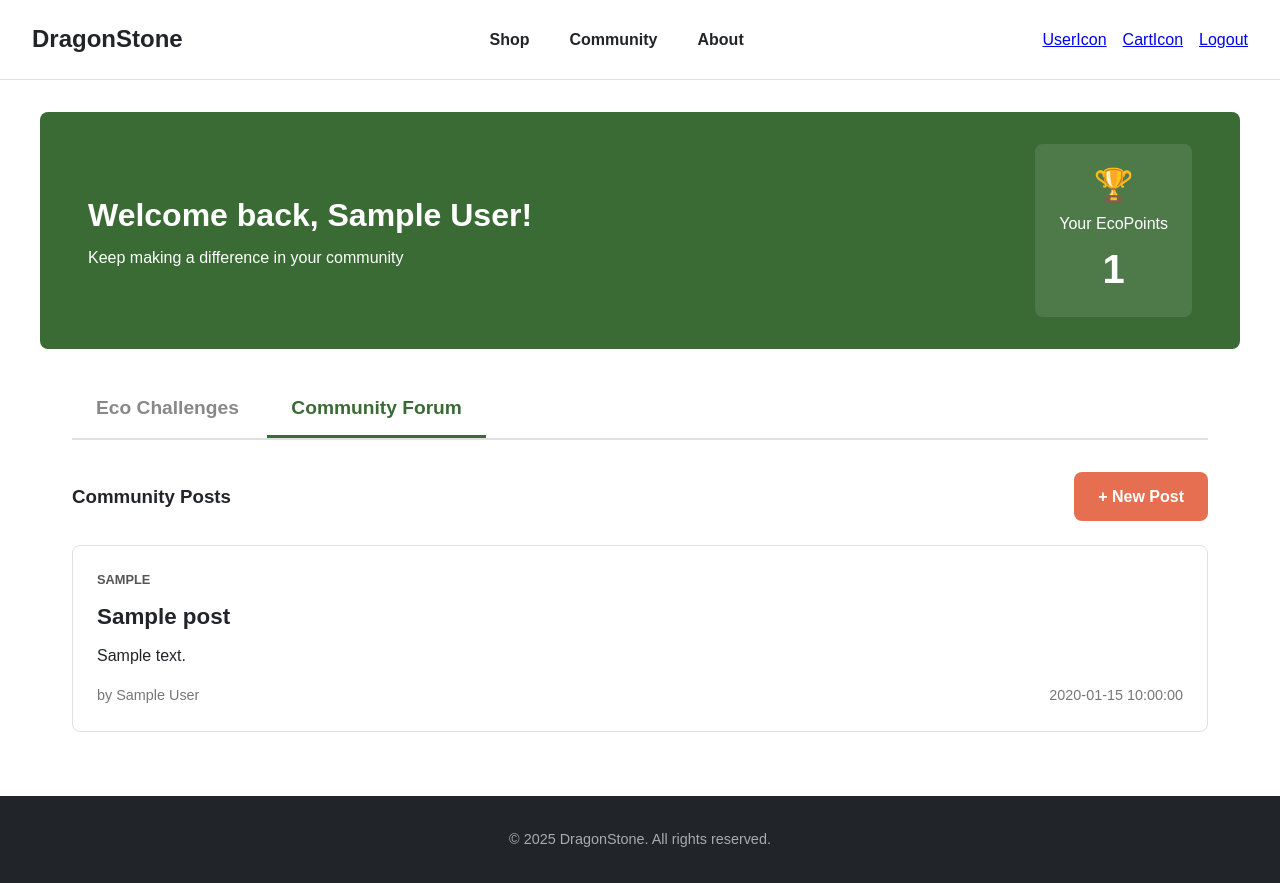
After one commit to Lwazi-M/dragonstone, a PHP site: page /community.php in a window 1280 px wide. The commit adds this page. Run offline with PHP 8.4, Linux system fonts and the light colour scheme; the visitor is signed in with stand-in values (Sample User, id 1); tables that the repository leaves empty or names only in its code hold one stand-in row (values such as "Sample post").

Commit message:
Create customer community hub page (Read)

```diff
--- /dev/null
+++ b/community.php
@@ -0,0 +1,140 @@
+<?php
+/*
+This is community.php
+Its job is to:
+1. Start the customer session.
+2. Check if the user is logged in. If not, kick them to login.php.
+3. Fetch all posts from the 'forum_posts' table.
+4. Display the community hub page.
+*/
+
+// 1. Start the session
+session_start();
+
+// 2. Check if the user is logged in
+if( !isset($_SESSION['user_logged_in']) || $_SESSION['user_logged_in'] !== true ) {
+    // If not, redirect to the login page
+    header("Location: login.php?error=NotLoggedIn");
+    exit();
+}
+
+// 3. Connect to the database to fetch posts
+include 'db_connect.php';
+
+// We need to get the post AND the user's name who wrote it.
+// We use a "JOIN" to connect 'forum_posts' with the 'users' table.
+$sql = "SELECT forum_posts.*, users.firstname, users.lastname
+        FROM forum_posts
+        JOIN users ON forum_posts.user_id = users.user_id
+        ORDER BY forum_posts.created_at DESC";
+
+$result = $conn->query($sql);
+
+?>
+
+<!DOCTYPE html>
+<html lang="en">
+<head>
+    <meta charset="UTF-8">
+    <meta name="viewport" content="width=device-width, initial-scale=1.0">
+    <title>Community Hub - DragonStone</title>
+    <link rel="stylesheet" href="style.css">
+</head>
+<body>
+
+    <header>
+        <nav class="navbar">
+            <a href="index.php" class="nav-logo">DragonStone</a>
+            <ul class="nav-menu">
+                <li class="nav-item"><a href="index.php" class="nav-link">Shop</a></li>
+                <li class="nav-item"><a href="community.php" class="nav-link">Community</a></li>
+                <li class="nav-item"><a href="about.php" class="nav-link">About</a></li>
+            </ul>
+            <div class="nav-icons">
+                <a href="profile.php" class="icon-link">UserIcon</a>
+                <a href="cart.php" class="icon-link">CartIcon</a>
+                <a href="logout_customer.php" class="icon-link">Logout</a>
+            </div>
+        </nav>
+    </header>
+
+    <main>
+        <div class="community-header">
+            <div class="welcome-message">
+                <h2>Welcome back, <?php echo $_SESSION['user_firstname']; ?>!</h2>
+                <p>Keep making a difference in your community</p>
+            </div>
+            <div class="ecopoints-display">
+                <span class="points-icon">🏆</span>
+                Your EcoPoints
+                <span class="points-balance"><?php echo $_SESSION['user_ecopoints']; ?></span>
+            </div>
+        </div>
+
+        <div class="community-container">
+            <div class="community-tabs">
+                <button class="tab-link" onclick="openTab('Challenges')">Eco Challenges</button>
+                <button class="tab-link active" onclick="openTab('Forum')">Community Forum</button>
+            </div>
+
+            <div id="Challenges" class="tab-content">
+                <h3>Active Challenges</h3>
+                <div class="challenge-grid">
+                    <div class="challenge-card">
+                        </div>
+                </div>
+            </div>
+
+            <div id="Forum" class="tab-content" style="display:block;">
+                <div class="forum-header">
+                    <h3>Community Posts</h3>
+                    <a href="post_create.php" class="btn btn-primary">+ New Post</a>
+                </div>
+
+                <div class="forum-post-list">
+                    <?php
+                    // 4. Loop through the posts and display them
+                    if ($result->num_rows > 0) {
+                        while($row = $result->fetch_assoc()) {
+                            echo '<div class="post-card">';
+                            echo '  <div class="post-category">' . $row['category'] . '</div>';
+                            echo '  <h4 class="post-title">' . $row['title'] . '</h4>';
+                            echo '  <p class="post-content">' . $row['content'] . '</p>';
+                            echo '  <div class="post-meta">';
+                            echo '      by ' . $row['firstname'] . ' ' . $row['lastname'];
+                            echo '      <span>' . $row['created_at'] . '</span>';
+                            echo '  </div>';
+                            echo '</div>';
+                        }
+                    } else {
+                        echo "<p>No community posts yet. Be the first to post!</p>";
+                    }
+                    $conn->close();
+                    ?>
+                </div>
+            </div>
+        </div>
+    </main>
+
+    <footer>
+        <p>&copy; 2025 DragonStone. All rights reserved.</p>
+    </footer>
+
+    <script>
+        function openTab(tabName) {
+            var i;
+            var tabs = document.getElementsByClassName("tab-content");
+            for (i = 0; i < tabs.length; i++) {
+                tabs[i].style.display = "none";
+            }
+            var tabLinks = document.getElementsByClassName("tab-link");
+            for (i = 0; i < tabLinks.length; i++) {
+                tabLinks[i].className = tabLinks[i].className.replace(" active", "");
+            }
+            document.getElementById(tabName).style.display = "block";
+            event.currentTarget.className += " active";
+        }
+    </script>
+
+</body>
+</html>
--- a/style.css
+++ b/style.css
@@ -462,3 +462,122 @@ footer {
   font-weight: bold;
   text-decoration: none;
 }
+
+/* =========================================
+11. COMMUNITY HUB STYLES
+========================================= */
+
+/* The green header with EcoPoints
+ */
+.community-header {
+  display: flex;
+  justify-content: space-between;
+  align-items: center;
+  background-color: var(--color-primary-green);
+  color: var(--color-text-light);
+  padding: 2rem 3rem;
+  border-radius: var(--border-radius-main);
+  margin: 2rem auto;
+  max-width: 1200px;
+}
+
+.welcome-message h2 {
+  font-size: 2rem;
+  margin-bottom: 0.25rem;
+}
+
+.ecopoints-display {
+  background-color: rgba(255, 255, 255, 0.1);
+  border-radius: var(--border-radius-main);
+  padding: 1rem 1.5rem;
+  text-align: center;
+  font-size: 1rem;
+}
+
+.ecopoints-display .points-icon {
+  font-size: 2rem;
+  display: block;
+}
+
+.ecopoints-display .points-balance {
+  font-size: 2.5rem;
+  font-weight: bold;
+  display: block;
+  color: white;
+}
+
+/* Main community container */
+.community-container {
+  max-width: 1200px;
+  margin: 2rem auto;
+  padding: 0 2rem;
+}
+
+/* Tab navigation */
+.community-tabs {
+  border-bottom: 2px solid var(--color-border-light);
+  margin-bottom: 2rem;
+}
+
+.tab-link {
+  background: none;
+  border: none;
+  font-size: 1.2rem;
+  font-weight: 600;
+  padding: 1rem 1.5rem;
+  cursor: pointer;
+  color: #888;
+}
+
+.tab-link.active {
+  color: var(--color-primary-green);
+  border-bottom: 3px solid var(--color-primary-green);
+}
+
+.tab-content {
+  display: none; /* Hidden by default */
+}
+
+/* Forum styles */
+.forum-header {
+  display: flex;
+  justify-content: space-between;
+  align-items: center;
+  margin-bottom: 1.5rem;
+}
+
+.post-card {
+  background-color: var(--color-background-white);
+  border: 1px solid var(--color-border-light);
+  border-radius: var(--border-radius-main);
+  padding: 1.5rem;
+  margin-bottom: 1.5rem;
+}
+
+.post-category {
+  font-size: 0.8rem;
+  font-weight: bold;
+  color: #555;
+  text-transform: uppercase;
+  margin-bottom: 0.5rem;
+}
+
+.post-title {
+  font-size: 1.4rem;
+  margin-bottom: 0.5rem;
+  color: var(--color-text-dark);
+}
+
+.post-content {
+  font-size: 1rem;
+  margin-bottom: 1rem;
+}
+
+.post-meta {
+  font-size: 0.9rem;
+  color: #777;
+}
+
+.post-meta span {
+  float: right; /* Puts the date on the right */
+}
```
